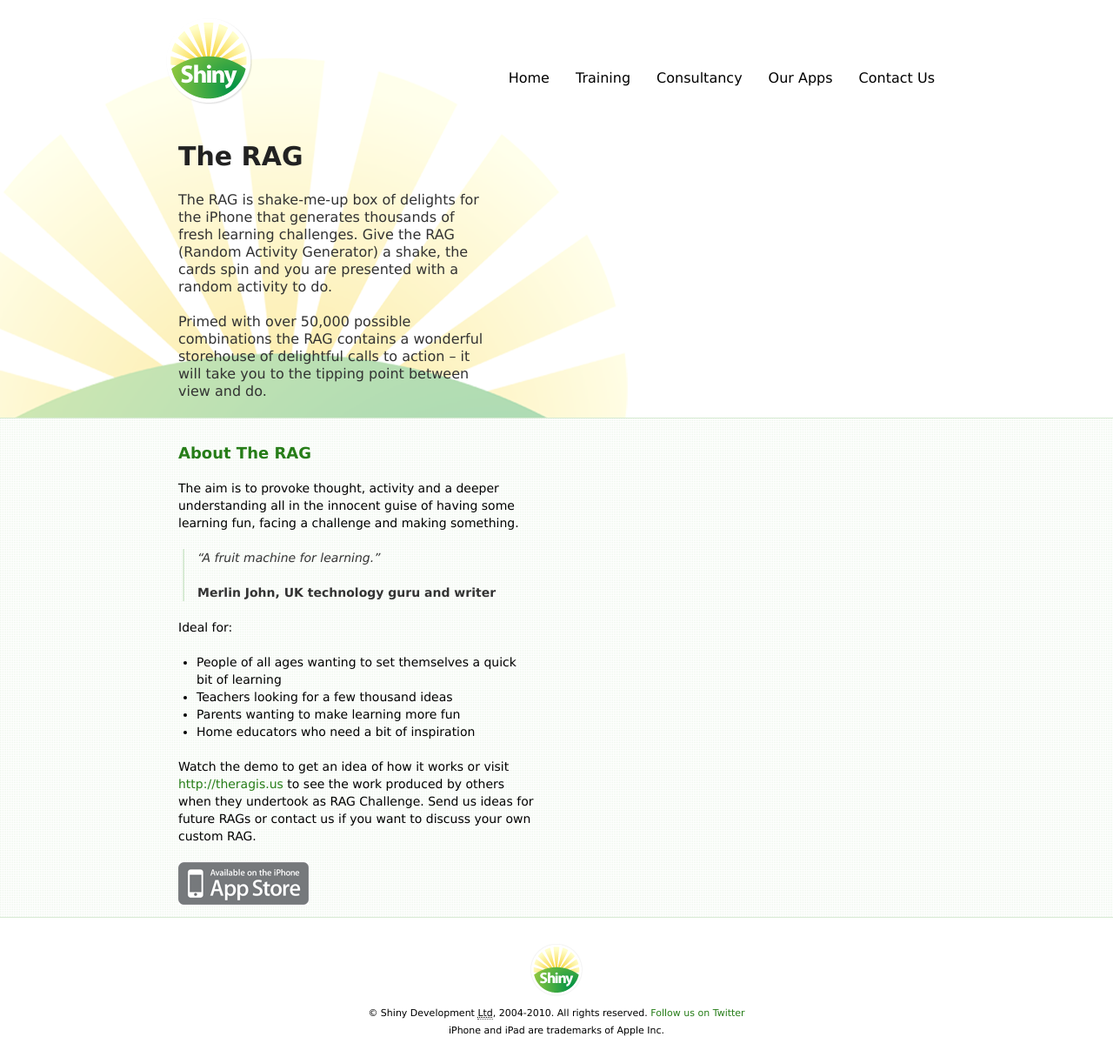
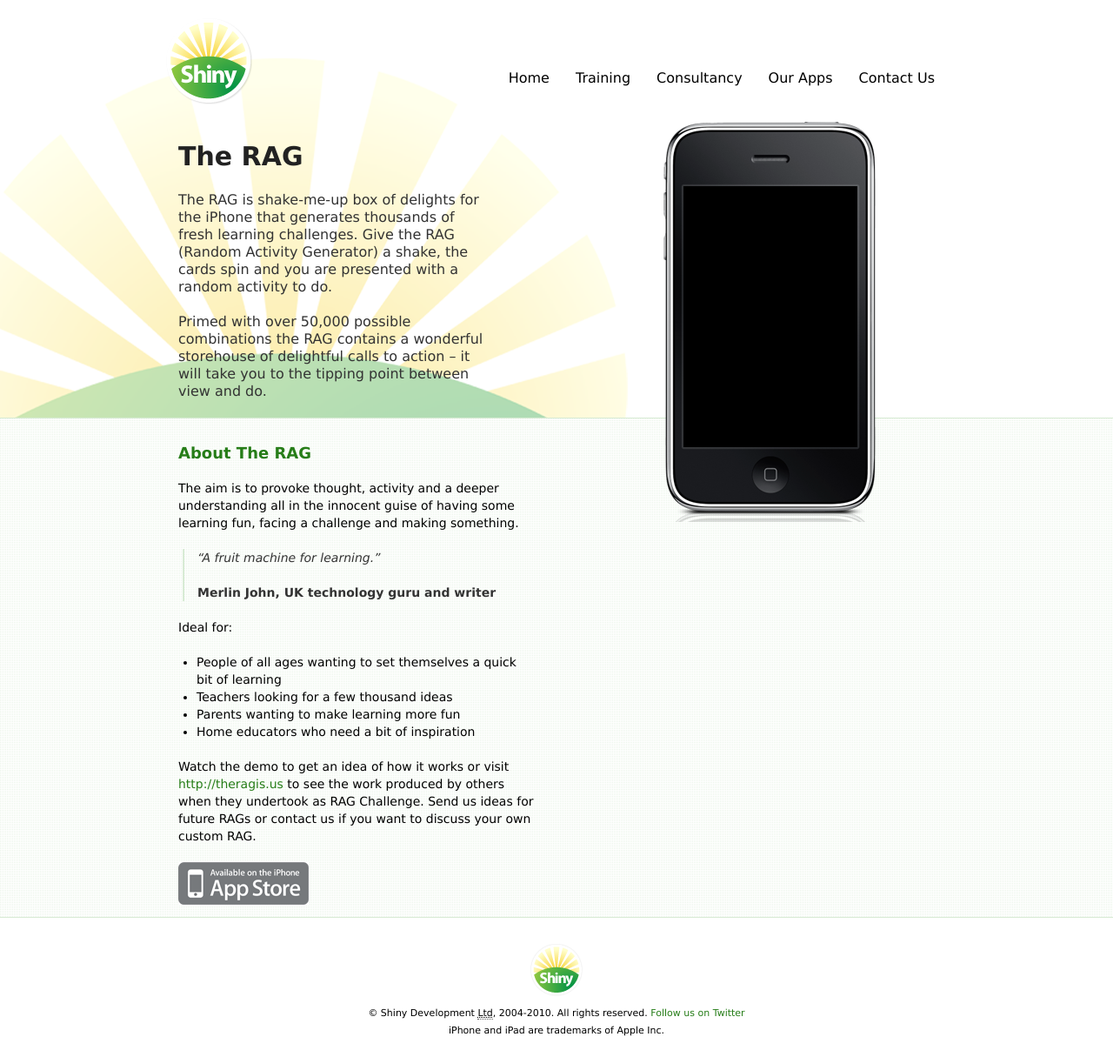
Before and after one commit to shinydevelopment/ShinyDevelopment-Holding, a Jekyll site: the page built from the-rag.html, in a window 1280 px wide. Shown: the whole page at 87% size. Built offline with Jekyll 4.4.1, drawn with Linux system fonts in a browser that asks for light colours; Markdown is read by kramdown in place of the engine named in the settings; comment, search, counter and statistics services are not loaded.

Commit message:
Fixed stuff for Dave

```diff
--- a/assets/styles/layout.css
+++ b/assets/styles/layout.css
@@ -133,6 +133,26 @@
     position: absolute;
     right: 15px;
     top: -20px;
+}
+
+.content-upper .screencast-portrait-container {
+    display: inline;
+    float: right;
+    position: absolute;
+    right: 30px;
+    top: 0px;
+}
+
+.content-upper .screencast-portrait {
+  background: url(../images/iphone-frame.png) top left no-repeat;
+  color: #fff;
+  display: inline;
+  float: left;
+  height: 386px;
+  margin-right: 48px;
+  padding: 74px 26px 25px 26px;
+  width: 200px;
+
 }
 
 .content-upper div#googlemap {
@@ -316,7 +336,7 @@
     margin-bottom: 10px;
 }
 .section p.fancy-link a {
-    background: #666 url(../images/button.png) 50% right repeat-x;
+    background: #666 url(../images/button.png) right 50% repeat-x;
     color: #fff !important;
     display: inline-block;
     font-weight: bold !important;
--- a/the-rag.html
+++ b/the-rag.html
@@ -19,14 +19,19 @@
 
         </div>
 
-        <div id="screencast-portrait">
-            <script type="text/javascript">
-                // <![CDATA[
-                  var qt = new QTObject("/assets/videos/rag.mov", "rag_screencast", "350", "600");
-                  qt.addParam("controller", "false");
-                  qt.write();
-                // ]]>
-                </script>
+        <div class="screencast-portrait-container">
+        <div class="screencast-portrait">
+          <script type="text/javascript" charset="utf-8">
+            // <![CDATA[
+            var qt = new QTObject("http://content.balloonsapp.com/balloons_embedded.m4v", "balloons_preview", "200", "300");
+            qt.addParam("autostart", "true");
+            qt.addParam("loop", "true");
+            qt.addParam("target", "myself");
+            qt.addParam("controller", "false");
+            qt.write();
+            // ]]>
+          </script>
+        </div>
         </div>
 
     </div>
```
Also changed, not shown: assets/images/iphone-frame.png (added).
